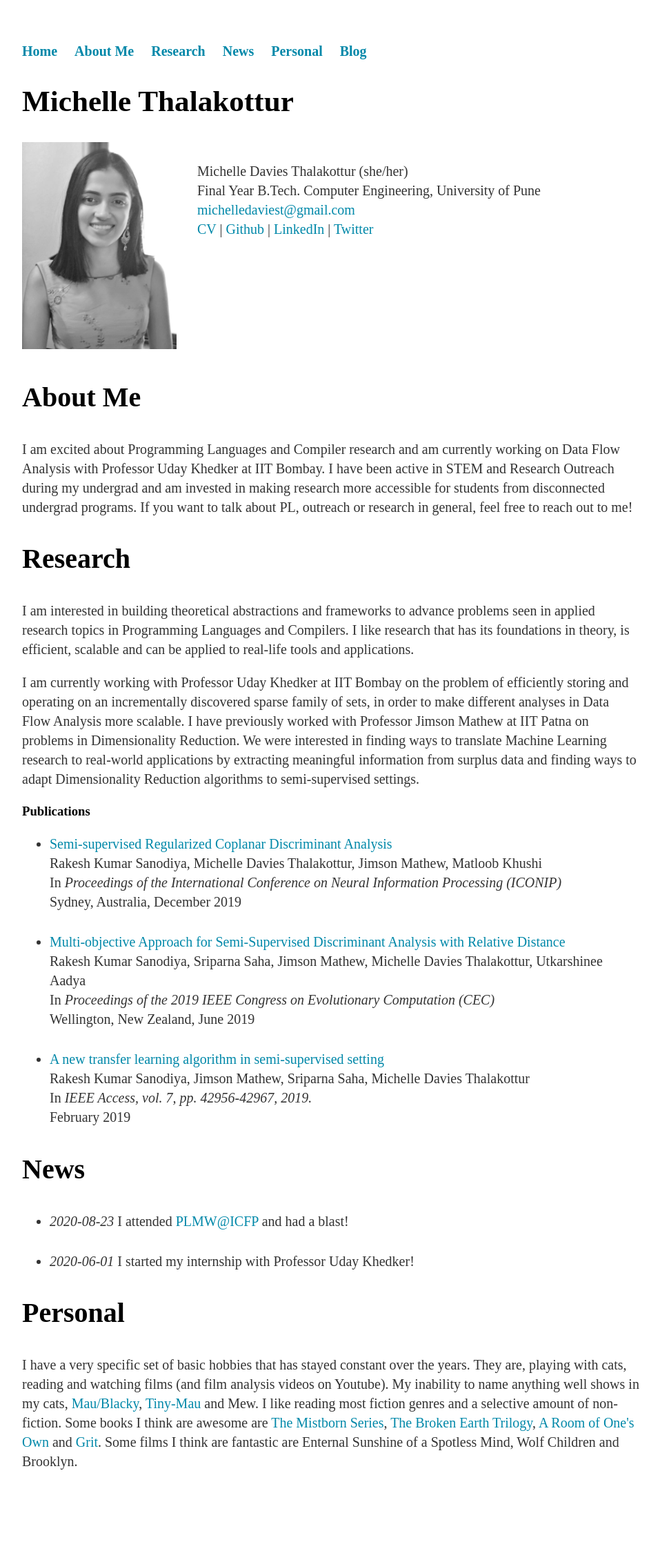
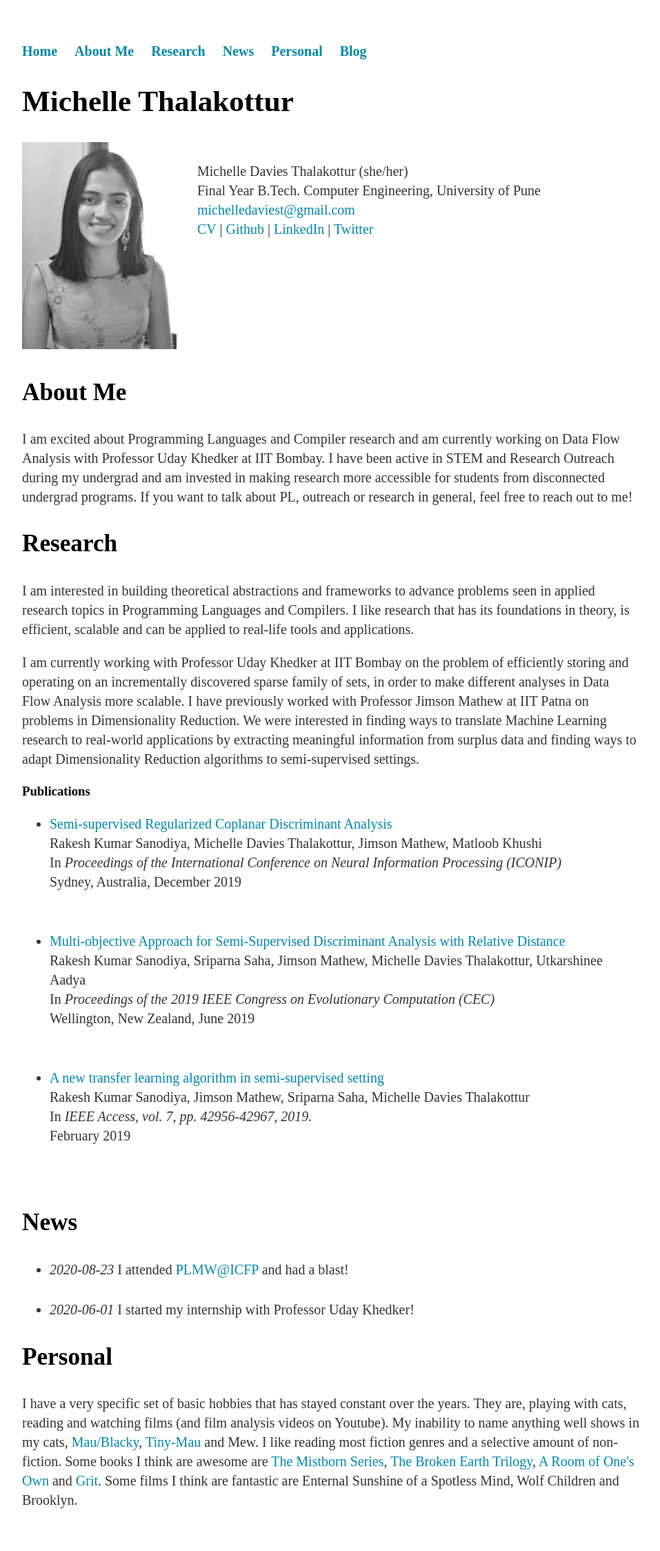
Before and after one commit to michelledaviest/michelledaviest.github.io, a Jekyll site: the page built from index.html, in a window 1280 px wide. Shown: the whole page at 69% size, without its empty margins (160-1117 px from the left). Built offline with Jekyll 4.4.1, drawn with Linux system fonts in a browser that asks for light colours; some web fonts are replaced; before the commit the page ends 2192 px from its top, so only the background shows below that.

Commit message:
small chnages

```diff
--- a/css/main.css
+++ b/css/main.css
@@ -37,7 +37,7 @@ h1, .h1 {
 }
 
 h2, .h2 {
-	font-size: 2.5rem;
+	font-size: 2.2rem;
 }
 
 h3. .h3 {
--- a/index.html
+++ b/index.html
@@ -25,17 +25,17 @@ title: Michelle Thalakottur
 		Rakesh Kumar Sanodiya, Michelle Davies Thalakottur, Jimson Mathew, Matloob Khushi<br>
 		In <i>Proceedings of the International Conference on Neural Information Processing (ICONIP)</i><br>
 		Sydney, Australia, December 2019
-	</li>
+	</li><br>
 	<li><a href="https://ieeexplore.ieee.org/document/8790027">Multi-objective Approach for Semi-Supervised Discriminant Analysis with Relative Distance</a><br>
 		Rakesh Kumar Sanodiya, Sriparna Saha, Jimson Mathew, Michelle Davies Thalakottur, Utkarshinee Aadya <br>
 		In <i>Proceedings of the 2019 IEEE Congress on Evolutionary Computation (CEC)</i><br>
 		Wellington, New Zealand, June 2019
-	</li>
+	</li><br>
 	<li><a href="https://ieeexplore.ieee.org/document/8675725">A new transfer learning algorithm in semi-supervised setting</a><br>
 		Rakesh Kumar Sanodiya, Jimson Mathew, Sriparna Saha, Michelle Davies Thalakottur<br>
 		In <i>IEEE Access, vol. 7, pp. 42956-42967, 2019.</i><br>
 		February 2019
-	</li>
+	</li><br>
 	</ul>
 </div>
 
```
